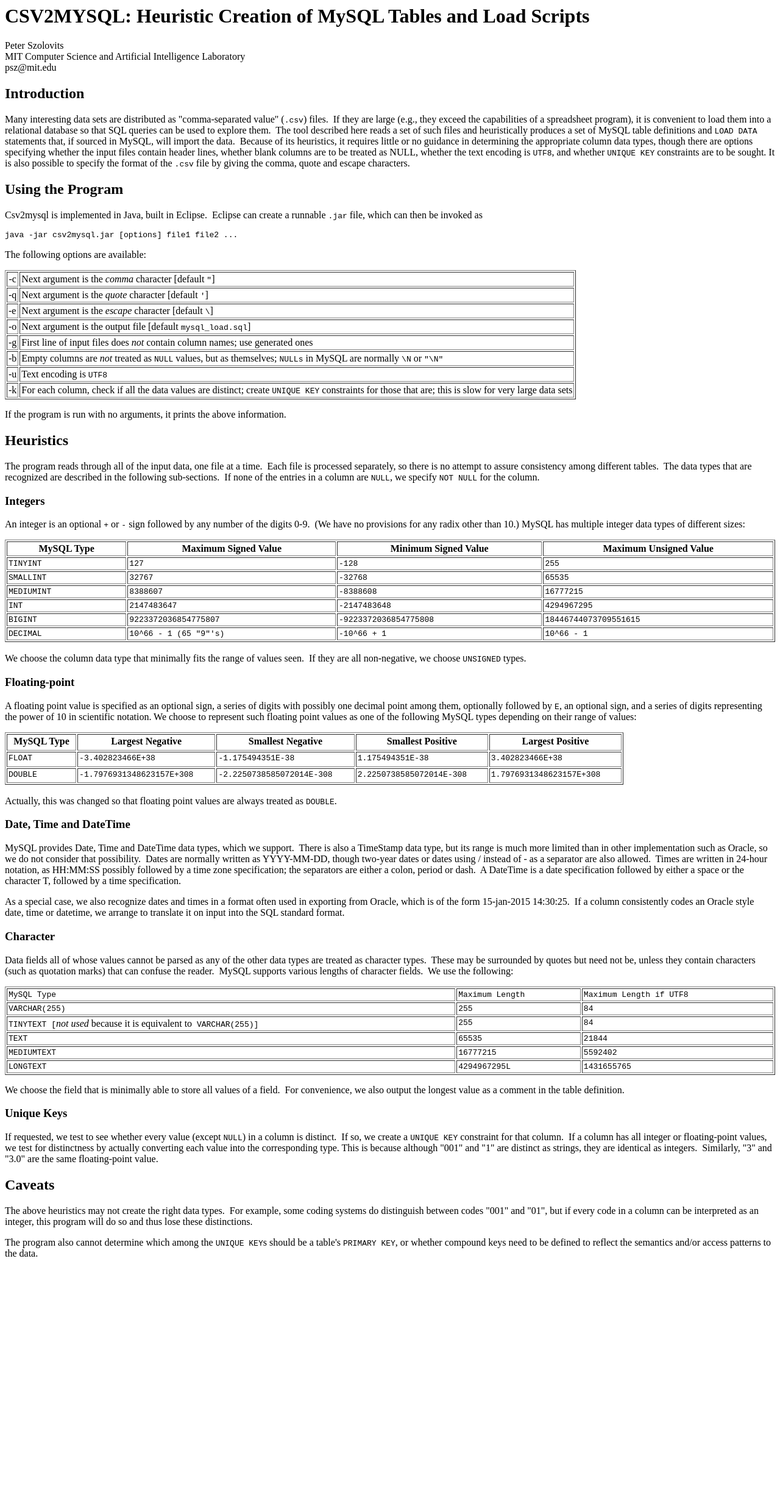
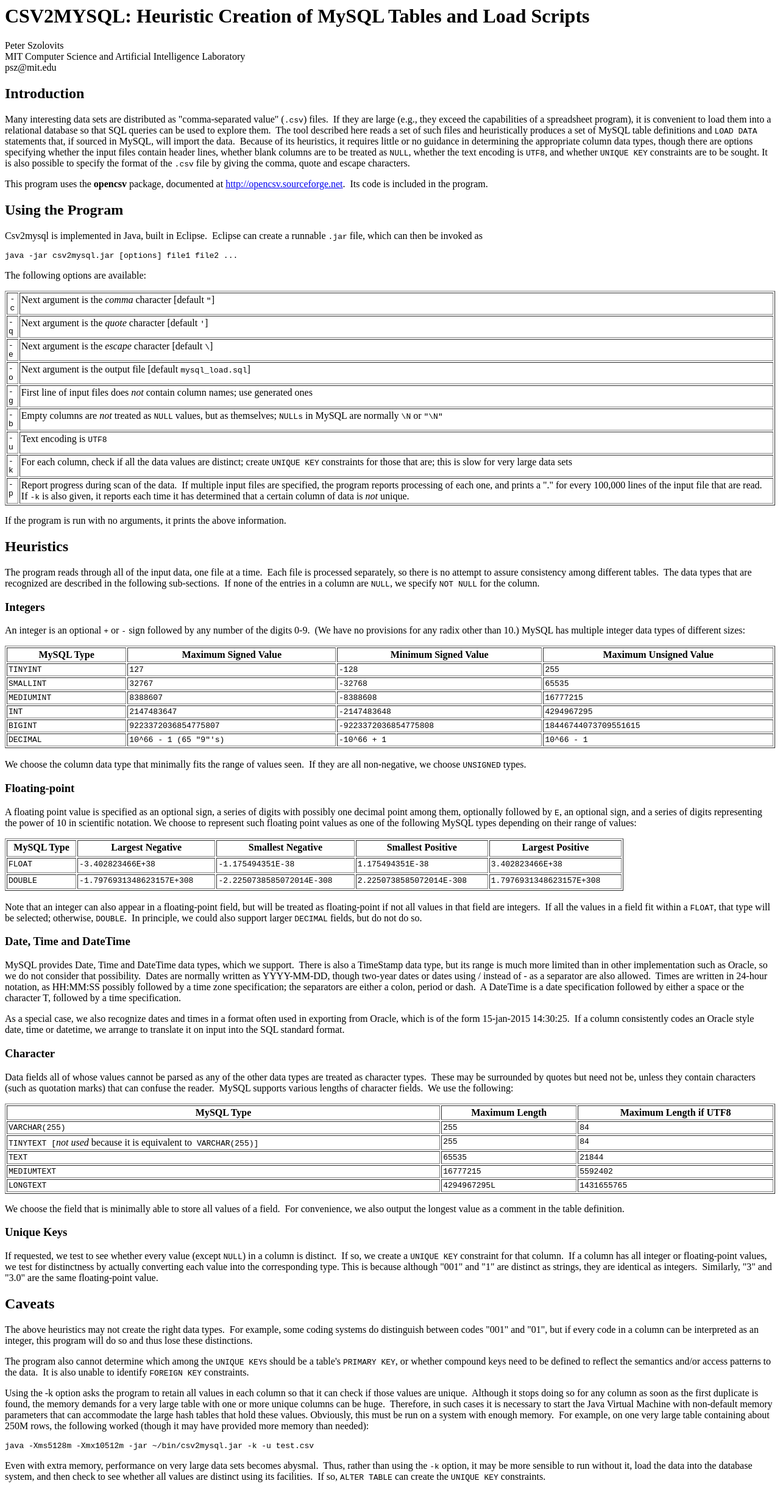
Before and after one commit to mit-medg/csv2mysql, a plain HTML site: page Csv2Mysql/Documentation/CSV2MYSQL.html in a window 1280 px wide. Shown: the whole page at 61% size. Before the commit the page ends 2099 px from the top, so only its background shows below. Drawn offline with Linux system fonts and the light colour scheme.

Commit message:
Fixed FLOAT vs DOUBLE decision.

```diff
--- a/Csv2Mysql/Documentation/CSV2MYSQL.html
+++ b/Csv2Mysql/Documentation/CSV2MYSQL.html
@@ -22,10 +22,18 @@
       heuristics, it requires little or no guidance in determining the
       appropriate column data types, though there are options specifying
       whether the input files contain header lines, whether blank
-      columns are to be treated as NULL, whether the text encoding is <tt>UTF8</tt>,
-      and whether <tt>UNIQUE KEY</tt> constraints are to be sought. It
-      is also possible to specify the format of the <tt>.csv</tt> file
-      by giving the comma, quote and escape characters.</p>
+      columns are to be treated as <tt>NULL</tt>, whether the text
+      encoding is <tt>UTF8</tt>, and whether <tt>UNIQUE KEY</tt>
+      constraints are to be sought. It is also possible to specify the
+      format of the <tt>.csv</tt> file by giving the comma, quote and
+      escape characters.<br>
+    </p>
+    <p>This program uses the <b>opencsv</b> package, documented at <a
+        href="http://opencsv.sourceforge.net">http://opencsv.sourceforge.net</a>.&nbsp;
+
+
+      Its code is included in the program.<br>
+    </p>
     <h2>Using the Program</h2>
     <p>Csv2mysql is implemented in Java, built in Eclipse.&nbsp; Eclipse
       can create a runnable <tt>.jar</tt> file, which can then be
@@ -37,58 +45,70 @@
     <table border="1" cellpadding="2" cellspacing="2">
       <tbody>
         <tr>
-          <td valign="top" align="center">-c<br>
-          </td>
+          <td valign="top" align="center"><tt>-c</tt><tt><br>
+            </tt> </td>
           <td valign="top">Next argument is the <i>comma</i> character
             [default <tt>"</tt>]<br>
           </td>
         </tr>
         <tr>
-          <td valign="top">-q<br>
-          </td>
+          <td valign="top"><tt>-q</tt><tt><br>
+            </tt> </td>
           <td valign="top">Next argument is the <i>quote</i> character
             [default <tt>'</tt>]<br>
           </td>
         </tr>
         <tr>
-          <td valign="top">-e<br>
-          </td>
+          <td valign="top"><tt>-e</tt><tt><br>
+            </tt> </td>
           <td valign="top">Next argument is the <i>escape</i> character
             [default <tt>\</tt>]<br>
           </td>
         </tr>
         <tr>
-          <td valign="top">-o<br>
-          </td>
+          <td valign="top"><tt>-o</tt><tt><br>
+            </tt> </td>
           <td valign="top">Next argument is the output file [default <tt>mysql_load.sql</tt>]<br>
           </td>
         </tr>
         <tr>
-          <td valign="top">-g<br>
-          </td>
+          <td valign="top"><tt>-g</tt><tt><br>
+            </tt> </td>
           <td valign="top">First line of input files does <i>not</i>
             contain column names; use generated ones<br>
           </td>
         </tr>
         <tr>
-          <td valign="top">-b<br>
-          </td>
+          <td valign="top"><tt>-b</tt><tt><br>
+            </tt> </td>
           <td valign="top">Empty columns are <i>not</i> treated as <tt>NULL</tt>
             values, but as themselves; <tt>NULL</tt><tt>s</tt> in MySQL
             are normally <tt>\N</tt> or <tt>"\N"</tt></td>
         </tr>
         <tr>
-          <td valign="top">-u<br>
-          </td>
+          <td valign="top"><tt>-u</tt><tt><br>
+            </tt> </td>
           <td valign="top">Text encoding is <tt>UTF8</tt><br>
           </td>
         </tr>
         <tr>
-          <td valign="top">-k<br>
-          </td>
+          <td valign="top"><tt>-k</tt><tt><br>
+            </tt> </td>
           <td valign="top">For each column, check if all the data values
             are distinct; create <tt>UNIQUE KEY</tt> constraints for
             those that are; this is slow for very large data sets<br>
+          </td>
+        </tr>
+        <tr>
+          <td valign="top"><tt>-p</tt><tt><br>
+            </tt></td>
+          <td valign="top">Report progress during scan of the
+            data.&nbsp; If multiple input files are specified, the
+            program reports processing of each one, and prints a "." for
+            every 100,000 lines of the input file that are read.&nbsp;
+            If <tt>-k</tt> is also given, it reports each time it has
+            determined that a certain column of data is <i>not</i>
+            unique.<br>
           </td>
         </tr>
       </tbody>
@@ -219,8 +239,12 @@
       </tbody>
     </table>
     <br>
-    Actually, this was changed so that floating point values are always
-    treated as <tt>DOUBLE</tt>.<br>
+    Note that an integer can also appear in a floating-point field, but
+    will be treated as floating-point if not all values in that field
+    are integers.&nbsp; If all the values in a field fit within a <tt>FLOAT</tt>,
+    that type will be selected; otherwise, <tt>DOUBLE</tt>.&nbsp; In
+    principle, we could also support larger <tt>DECIMAL</tt> fields,
+    but do not do so.<br>
     <h3>Date, Time and DateTime</h3>
     <p>MySQL provides Date, Time and DateTime data types, which we
       support.&nbsp; There is also a TimeStamp data type, but its range
@@ -251,12 +275,12 @@
     <table width="100%" border="1" cellpadding="2" cellspacing="2">
       <tbody>
         <tr>
-          <td valign="top"><tt>MySQL Type</tt><tt><br>
-            </tt> </td>
-          <td valign="top"><tt>Maximum Length</tt><tt><br>
-            </tt> </td>
-          <td valign="top"><tt>Maximum Length if UTF8</tt><tt><br>
-            </tt> </td>
+          <th valign="top">MySQL Type<tt><br>
+            </tt></th>
+          <th valign="top">Maximum Length<tt><br>
+            </tt></th>
+          <th valign="top">Maximum Length if UTF8<tt><br>
+            </tt></th>
         </tr>
         <tr>
           <td valign="top"><tt>VARCHAR(255)</tt><tt><br>
@@ -314,8 +338,30 @@
     <p>The program also cannot determine which among the <tt>UNIQUE KEY</tt>s
       should be a table's <tt>PRIMARY KEY</tt>, or whether compound
       keys need to be defined to reflect the semantics and/or access
-      patterns to the data.<br>
-      <br>
+      patterns to the data.&nbsp; It is also unable to identify <tt>FOREIGN
+
+
+        KEY</tt> constraints.<br>
+    </p>
+    <p>Using the -k option asks the program to retain all values in each
+      column so that it can check if those values are unique.&nbsp;
+      Although it stops doing so for any column as soon as the first
+      duplicate is found, the memory demands for a very large table with
+      one or more unique columns can be huge.&nbsp; Therefore, in such
+      cases it is necessary to start the Java Virtual Machine with
+      non-default memory parameters that can accommodate the large hash
+      tables that hold these values. Obviously, this must be run on a
+      system with enough memory.&nbsp; For example, on one very large
+      table containing about 250M rows, the following worked (though it
+      may have provided more memory than needed):<br>
+    </p>
+    <pre>java -Xms5128m -Xmx10512m -jar ~/bin/csv2mysql.jar -k -u test.csv</pre>
+    <p>Even with extra memory, performance on very large data sets
+      becomes abysmal.&nbsp; Thus, rather than using the <tt>-k</tt>
+      option, it may be more sensible to run without it, load the data
+      into the database system, and then check to see whether all values
+      are distinct using its facilities.&nbsp; If so, <tt>ALTER TABLE</tt>
+      can create the <tt>UNIQUE KEY</tt> constraints.<br>
     </p>
     <p> </p>
   </body>
```
Also changed, not shown: 1 other file.
